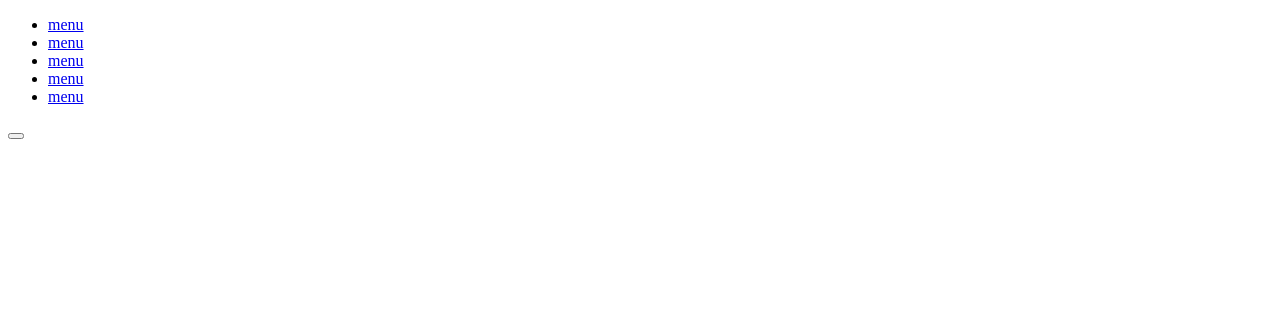
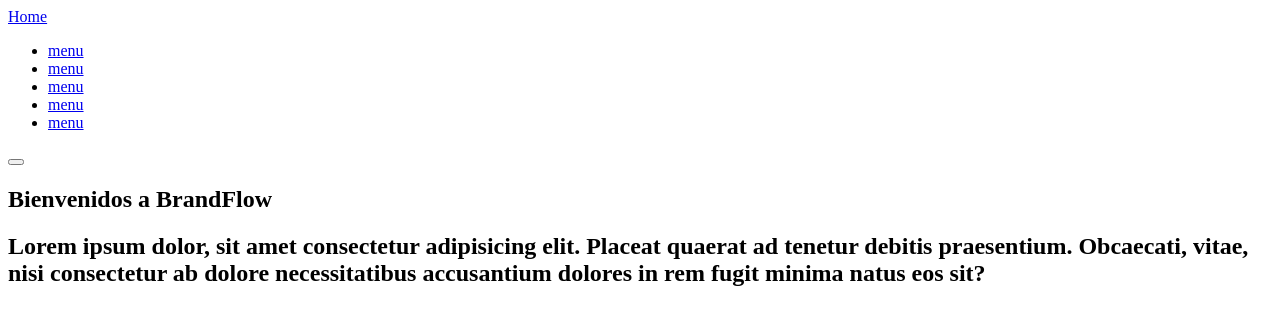
Before and after one commit to mgw1isaza/ejerciocio-1, a plain HTML site: page index.html in a window 1280 px wide. Drawn offline with Linux system fonts and the light colour scheme.

Commit message:
añadido de zona principal

```diff
--- a/index.html
+++ b/index.html
@@ -8,20 +8,32 @@
 </head>
 <body>
     <header>
-        <div></div>
-        <nav><ul>
+        <div class="logo">
+            <a href="#">Home</a>
+        </div>
+        <nav class="menu">
+            <ul>
             <li><a href="#">menu</a></li>
             <li><a href="#">menu</a></li>
             <li><a href="#">menu</a></li>
             <li><a href="#">menu</a></li>
             <li><a href="#">menu</a></li>
-        </ul></nav>
+        </ul>
+    </nav>
         <button><a href="#"></a></button>
     </header>
-    <section>
-        <div></div>
-        <div></div>
-        <div></div>
+    <section class="principal">
+        <div class="principaltexto">
+            <div class="principaltexto1">
+                <h1>Bienvenidos a BrandFlow</h1>
+            </div>
+            <div class="rpincipaltexto2">
+                <h2>Lorem ipsum dolor, sit amet consectetur adipisicing elit. Placeat quaerat ad tenetur debitis praesentium. Obcaecati, vitae, nisi consectetur ab dolore necessitatibus accusantium dolores in rem fugit minima natus eos sit?</h2>
+            </div>
+            <div class="principalboton">
+                <a href=""></a>
+            </div>
+        </div>
     </section>
 </body>
 </html>
```
